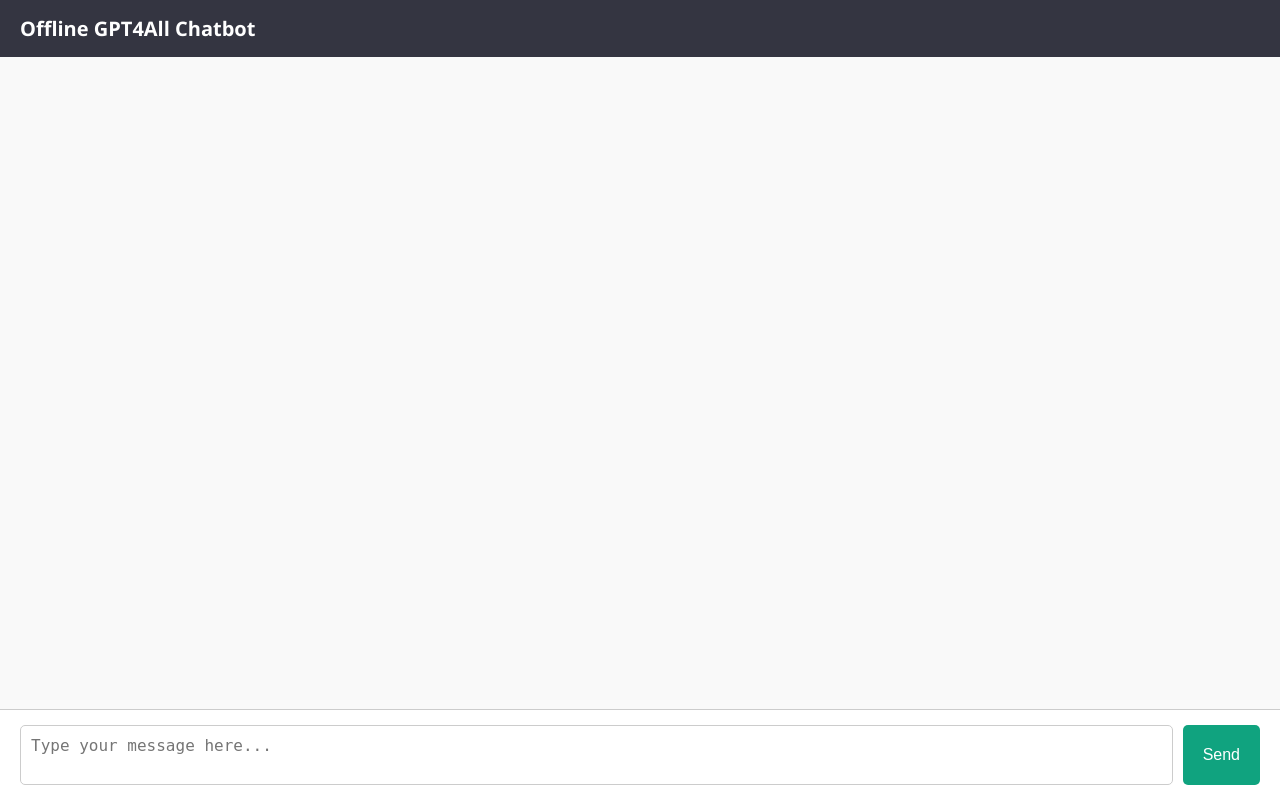
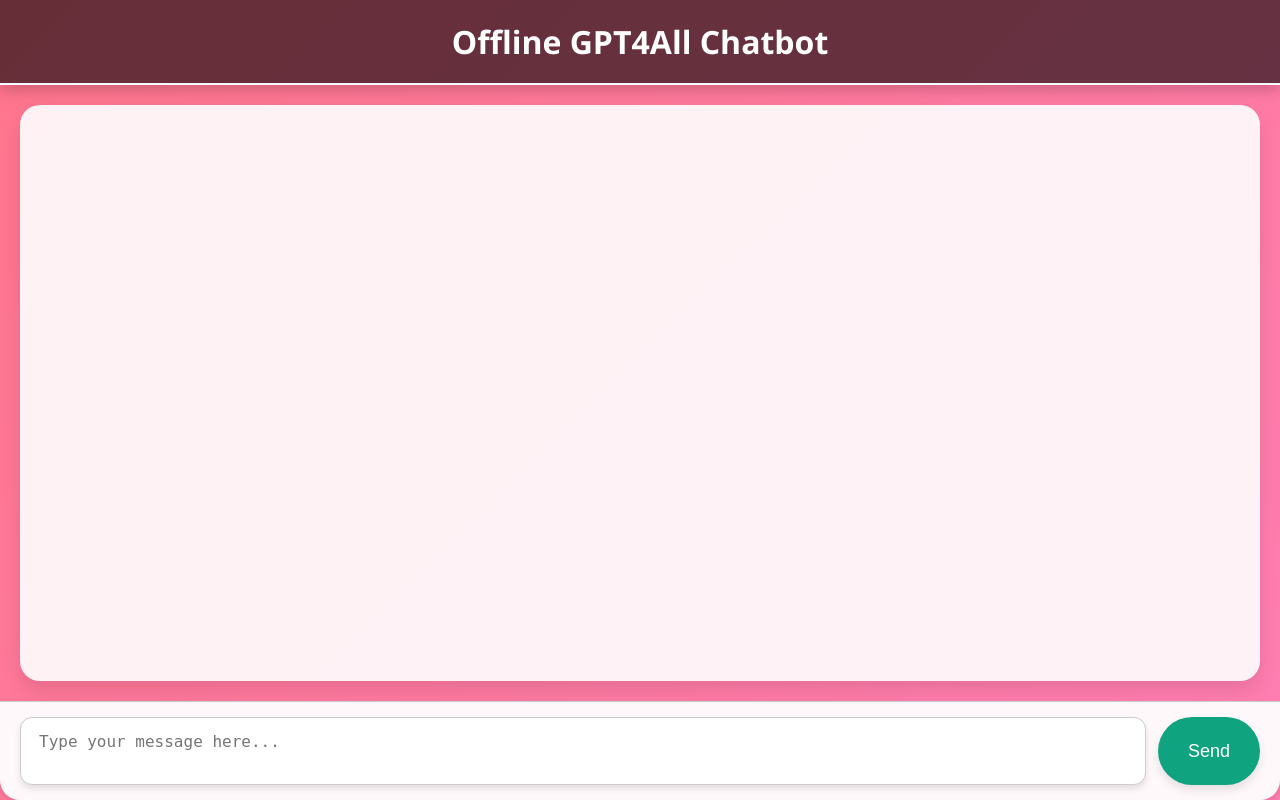
Before and after one commit to RiwaJhamb/AI_CHATBOT_OFFLINE, a Flask app: page / in a window 1280 px wide. Run offline with Flask 3, Linux system fonts and the light colour scheme; parts of the project's set-up code (start-up, migrations or seed data) failed here and were passed over.

Commit message:
Updated UI

```diff
--- a/templates/index.html
+++ b/templates/index.html
@@ -6,23 +6,41 @@
   <style>
     * {
       box-sizing: border-box;
+      margin: 0;
+      padding: 0;
     }
 
     body {
       font-family: 'Segoe UI', Tahoma, Geneva, Verdana, sans-serif;
       margin: 0;
-      background-color: #f9f9f9;
+      height: 100vh;
+      background: linear-gradient(135deg, #ff758c, #ff7eb3);
       display: flex;
       flex-direction: column;
-      height: 100vh;
+      animation: gradientBg 10s ease infinite;
+    }
+
+    @keyframes gradientBg {
+      0% {
+        background: linear-gradient(135deg, #ff758c, #ff7eb3);
+      }
+      50% {
+        background: linear-gradient(135deg, #34e89e, #0f3443);
+      }
+      100% {
+        background: linear-gradient(135deg, #ff758c, #ff7eb3);
+      }
     }
 
     header {
-      background-color: #343541;
+      background-color: rgba(0, 0, 0, 0.6);
       color: #fff;
-      padding: 15px 20px;
-      font-size: 20px;
+      padding: 20px;
+      font-size: 32px;
       font-weight: bold;
+      text-align: center;
+      border-bottom: 2px solid #fff;
+      box-shadow: 0 5px 15px rgba(0, 0, 0, 0.2);
     }
 
     .chat-container {
@@ -31,67 +49,126 @@
       overflow-y: auto;
       display: flex;
       flex-direction: column;
+      justify-content: flex-end;
+      background-color: rgba(255, 255, 255, 0.9);
+      border-radius: 20px;
+      box-shadow: 0 10px 20px rgba(0, 0, 0, 0.1);
+      margin: 20px;
+      animation: fadeIn 1s ease-in-out;
+    }
+
+    @keyframes fadeIn {
+      0% {
+        opacity: 0;
+      }
+      100% {
+        opacity: 1;
+      }
     }
 
     .chat-bubble {
       max-width: 80%;
-      padding: 12px 16px;
-      margin: 10px 0;
-      border-radius: 10px;
+      padding: 15px 25px;
+      margin: 12px 0;
+      border-radius: 25px;
       line-height: 1.5;
       word-wrap: break-word;
+      font-size: 18px;
+      transition: transform 0.2s ease, background-color 0.2s ease;
+    }
+
+    .chat-bubble:hover {
+      transform: scale(1.05);
+      background-color: rgba(0, 120, 255, 0.1);
     }
 
     .user {
       align-self: flex-end;
-      background-color: #0078ff;
+      background: linear-gradient(145deg, #00c6ff, #0072ff);
       color: white;
       border-bottom-right-radius: 0;
+      box-shadow: 0 4px 6px rgba(0, 0, 0, 0.1);
     }
 
     .bot {
       align-self: flex-start;
-      background-color: #e6e6e6;
+      background-color: #ffffff;
       color: #333;
       border-bottom-left-radius: 0;
+      box-shadow: 0 4px 6px rgba(0, 0, 0, 0.1);
     }
 
     form {
       display: flex;
       padding: 15px 20px;
-      background-color: #fff;
+      background-color: rgba(255, 255, 255, 0.95);
       border-top: 1px solid #ccc;
+      border-radius: 0 0 20px 20px;
+      box-shadow: 0 4px 6px rgba(0, 0, 0, 0.1);
     }
 
     textarea {
       flex: 1;
       resize: none;
-      padding: 10px;
+      padding: 14px 18px;
       font-size: 16px;
-      border-radius: 5px;
+      border-radius: 12px;
       border: 1px solid #ccc;
       outline: none;
+      box-shadow: 0 4px 6px rgba(0, 0, 0, 0.1);
+      transition: box-shadow 0.3s ease;
+    }
+
+    textarea:focus {
+      box-shadow: 0 4px 10px rgba(0, 120, 255, 0.5);
     }
 
     button {
-      margin-left: 10px;
-      padding: 10px 20px;
-      font-size: 16px;
+      margin-left: 12px;
+      padding: 14px 30px;
+      font-size: 18px;
       background-color: #10a37f;
       color: white;
       border: none;
-      border-radius: 5px;
+      border-radius: 50px;
       cursor: pointer;
-      transition: background-color 0.2s ease;
+      transition: background-color 0.3s, transform 0.2s;
+      box-shadow: 0 5px 10px rgba(0, 0, 0, 0.1);
     }
 
     button:hover {
       background-color: #0e8f6e;
+      transform: scale(1.1);
+    }
+
+    button:active {
+      transform: scale(1);
+    }
+
+    button:focus {
+      outline: none;
+    }
+
+    .chat-container::-webkit-scrollbar {
+      width: 8px;
+    }
+
+    .chat-container::-webkit-scrollbar-thumb {
+      background-color: #888;
+      border-radius: 10px;
+    }
+
+    .chat-container::-webkit-scrollbar-thumb:hover {
+      background-color: #555;
     }
 
     @media screen and (max-width: 600px) {
       .chat-bubble {
         max-width: 100%;
+      }
+
+      header {
+        font-size: 28px;
       }
     }
   </style>
@@ -114,9 +191,14 @@
   </form>
 
   <script>
-    // Auto-scroll to the bottom when a new message is added
+
     const chatBox = document.getElementById('chat-box');
     chatBox.scrollTop = chatBox.scrollHeight;
+
+    chatBox.scrollTo({
+      top: chatBox.scrollHeight,
+      behavior: 'smooth'
+    });
   </script>
 </body>
 </html>
```
